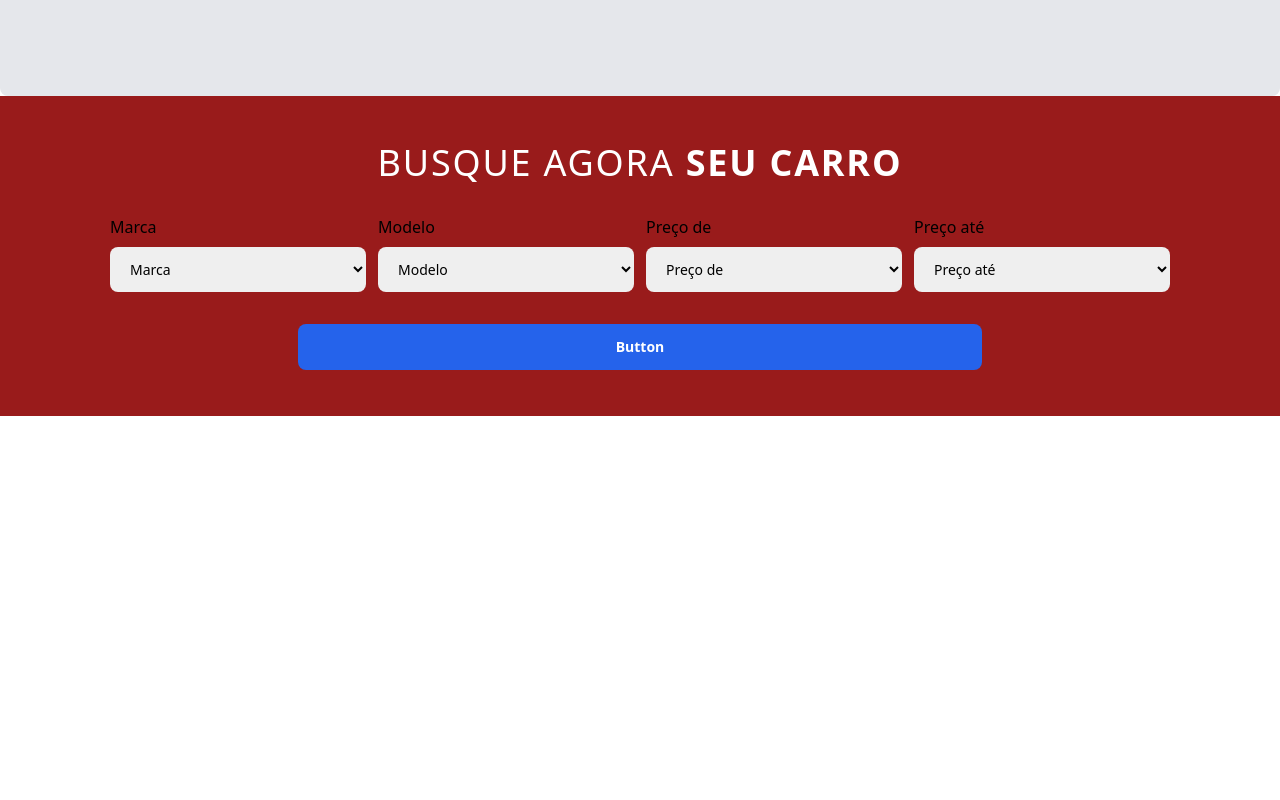
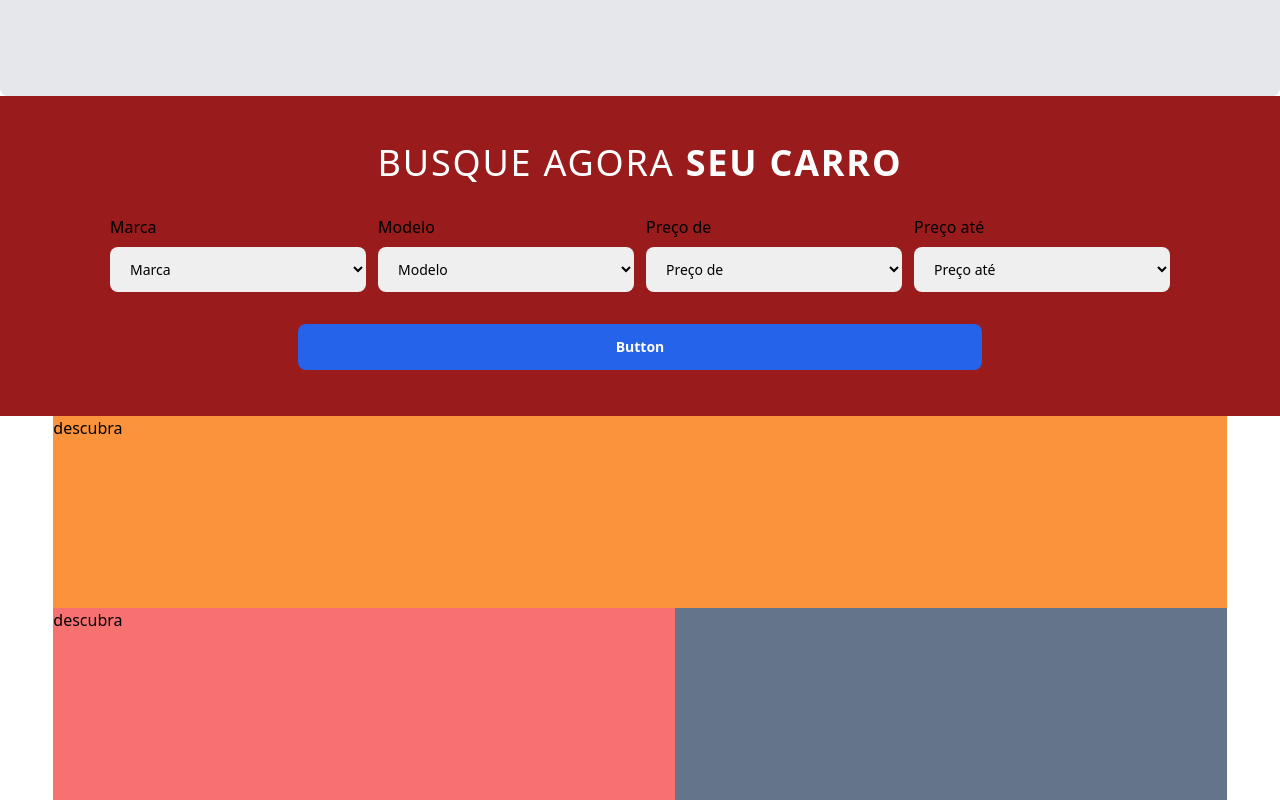
Before and after one commit to julioallday/satcar-website, an Angular app: page / in a window 1280 px wide. Shown: the part 374-1174 px from the top of the page. Before the commit the page ends 920 px from the top, so only its background shows below. Built offline with nearby package versions, Linux system fonts and the light colour scheme.

Commit message:
feat(template): add seccao descubra

```diff
--- a/package.json
+++ b/package.json
@@ -25,7 +25,7 @@
   },
   "devDependencies": {
     "@angular-devkit/build-angular": "^17.2.0",
-    "@angular/cli": "^17.2.0",
+    "@angular/cli": "^17.2.3",
     "@angular/compiler-cli": "^17.2.0",
     "@types/jasmine": "~5.1.0",
     "autoprefixer": "^10.4.18",
--- /dev/null
+++ b/src/app/components/painel-descubra/painel-descubra.component.html
@@ -0,0 +1,6 @@
+<section class="descubra flex justify-center w-full h-96">
+  <div class="informações grid w-11/12 bg-slate-500">
+    <div class="col-span-2 bg-orange-400">descubra</div>
+    <div class="col-span-1 bg-red-400">descubra</div>
+  </div>
+</section>
--- a/src/app/inicio/inicio.component.html
+++ b/src/app/inicio/inicio.component.html
@@ -1,4 +1,5 @@
 <div class="h-screen">
   <carrossel></carrossel>
-<buscador-veiculos></buscador-veiculos>
+  <buscador-veiculos></buscador-veiculos>
+  <painel-descubra></painel-descubra>
 </div>
--- a/src/app/inicio/inicio.component.ts
+++ b/src/app/inicio/inicio.component.ts
@@ -2,13 +2,15 @@ import { Component } from '@angular/core';
 import { CarrosselComponent } from '../components/carrossel/carrossel.component';
 import { BuscadorVeiculosComponent } from '../components/buscador-veiculos/buscador-veiculos.component';
 import { InputBuscadorComponent } from '../components/input-buscador/input-buscador.component';
+import { PainelDescubraComponent } from '../components/painel-descubra/painel-descubra.component';
 
 @Component({
   selector: 'inicio',
   standalone: true,
   imports: [CarrosselComponent,
     BuscadorVeiculosComponent,
-    InputBuscadorComponent],
+    InputBuscadorComponent,
+    PainelDescubraComponent],
   templateUrl: './inicio.component.html',
   styleUrl: './inicio.component.css'
 })
```
Also changed, not shown: src/app/components/painel-descubra/painel-descubra.component.ts (added, +12 -0 lines), src/app/components/painel-descubra/painel-descubra.component.css (added), 2 other files (tests, documents, lock files or other folders).
